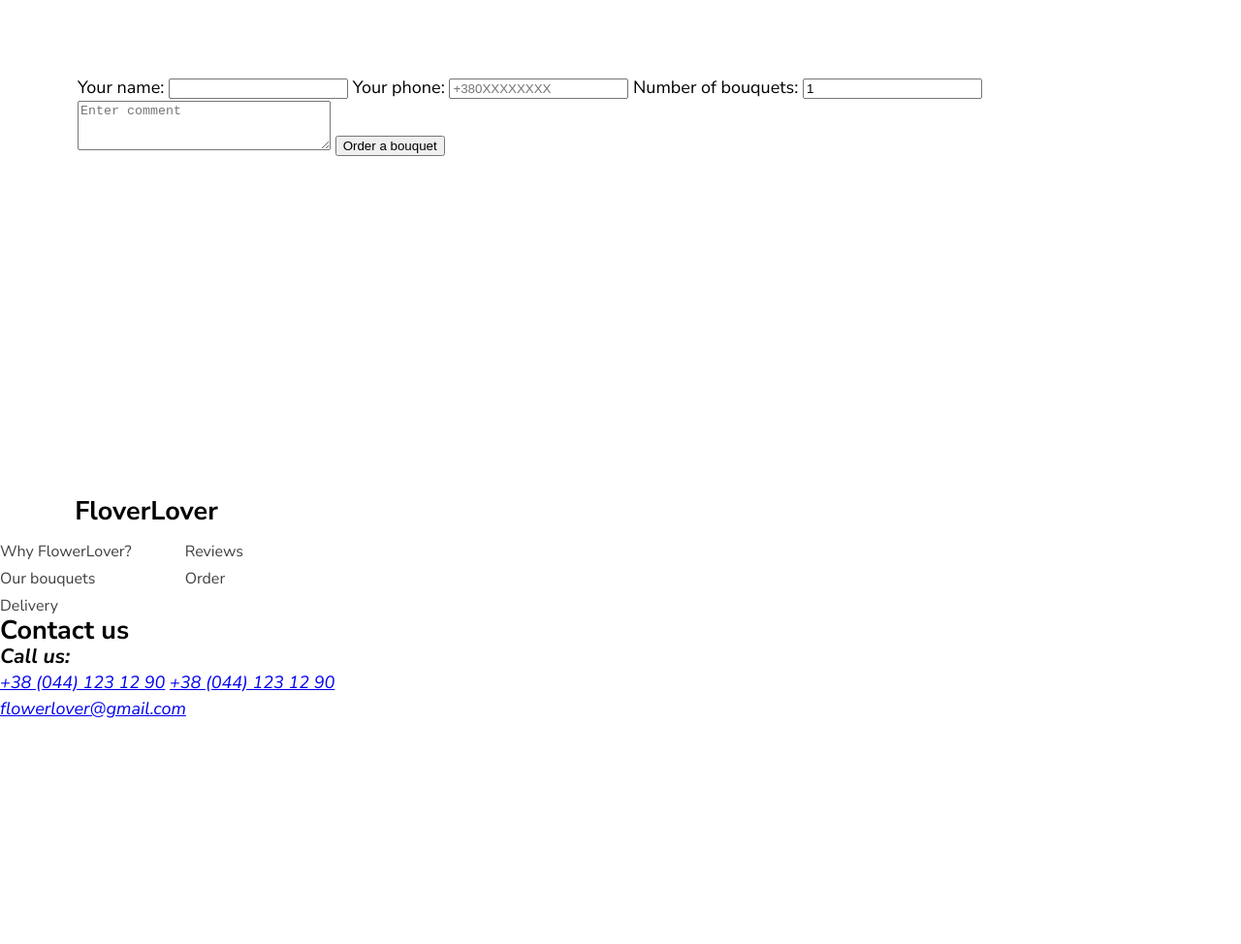
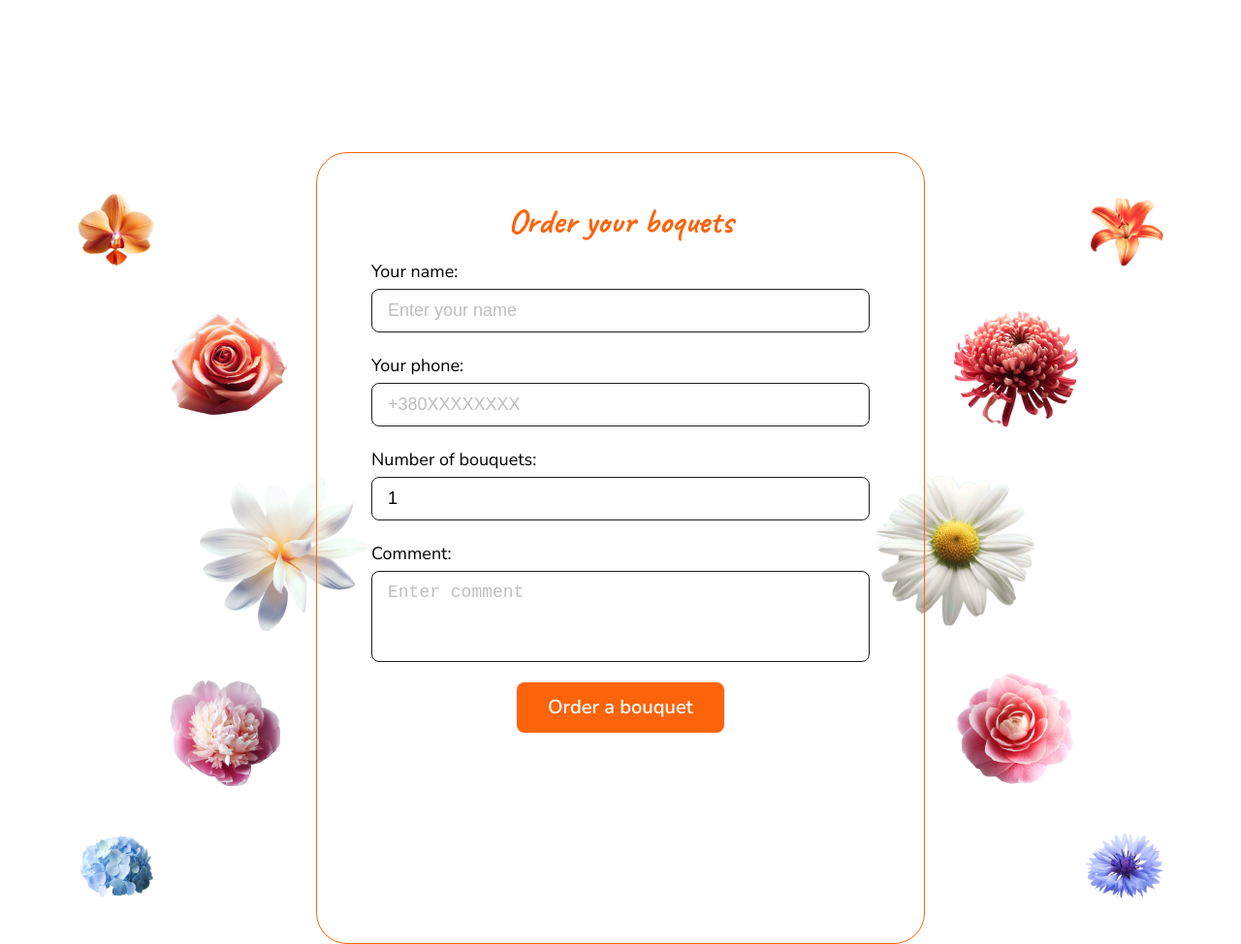
Before and after one commit to nataliia-smalchenko/FlowerLover-28-09-2024, a plain HTML site: page index.html in a window 1280 px wide. Shown: the part 1493-2467 px from the top of the page at 97% size. Before the commit the page ends 2238 px from the top, so only its background shows below. Drawn offline with Linux system fonts and the light colour scheme.

Commit message:
add form styles

```diff
--- /dev/null
+++ b/css/advantages.css
@@ -0,0 +1,33 @@
+.advantages {
+  padding-top: 80px;
+  padding-bottom: 80px;
+}
+
+.advantages-list {
+  margin-top: 48px;
+  display: flex;
+  flex-direction: column;
+  gap: 20px;
+}
+
+.advantages-item {
+  display: flex;
+  gap: 128px;
+  align-items: center;
+}
+
+.advantages-item-text {
+  width: 633px;
+}
+
+.li1 {
+  margin-left: 109px;
+}
+
+.li2 {
+  margin-left: 197px;
+}
+
+.li3 {
+  margin-left: 235px;
+}
--- /dev/null
+++ b/css/base.css
@@ -0,0 +1,34 @@
+body {
+  font-family: "Nunito Sans", sans-serif;
+  font-size: 18px;
+  line-height: 150%;
+  margin: 0;
+}
+
+h1,
+h2,
+h3,
+h4,
+h5,
+h6,
+p {
+  margin-block-start: 0;
+  margin-block-end: 0;
+}
+
+ul,
+li {
+  list-style-type: none;
+  padding-left: 0;
+  margin-block-start: 0;
+  margin-block-end: 0;
+}
+
+.section {
+  max-width: 1440px;
+  padding-left: 80px;
+  padding-right: 80px;
+  box-sizing: border-box;
+  margin-left: auto;
+  margin-right: auto;
+}
--- /dev/null
+++ b/css/delivery.css
@@ -0,0 +1,19 @@
+/* Не належить жодному елементу. Зразок для картки секції доставки */
+.test {
+  display: flex;
+  justify-content: center;
+  align-items: center;
+  padding: 12px 32px;
+
+  width: 302px;
+  height: 114px;
+
+  background: #ffffff;
+  border-radius: 24px;
+
+  font-family: "Nunito Sans";
+  font-size: 20px;
+  line-height: 150%;
+  text-align: center;
+  color: #1f1f1f;
+}
--- /dev/null
+++ b/css/footer.css
@@ -0,0 +1,24 @@
+.footer-links {
+  width: 302px;
+  display: flex;
+  flex-direction: column;
+  gap: 16px;
+  align-items: center;
+}
+
+.footer-list {
+  display: flex;
+  flex-direction: column;
+  gap: 4px;
+  flex-wrap: wrap;
+  height: 80px;
+  width: 100%;
+}
+
+.footer-link {
+  display: block;
+  text-decoration: none;
+  font-size: 16px;
+  line-height: 150%;
+  color: #404040;
+}
--- /dev/null
+++ b/css/header.css
@@ -0,0 +1,18 @@
+.header {
+  display: flex;
+  align-items: center;
+  justify-content: space-between;
+}
+
+.header-list {
+  display: flex;
+  gap: 48px;
+}
+
+.header-link {
+  display: block;
+  padding-top: 32px;
+  padding-bottom: 32px;
+  text-decoration: none;
+  color: #1f1f1f;
+}
--- /dev/null
+++ b/css/hero.css
@@ -0,0 +1,36 @@
+.hero {
+  display: flex;
+  gap: 133px;
+  padding-top: 32px;
+  padding-bottom: 32px;
+}
+
+.hero-text-wrapper {
+  display: flex;
+  flex-direction: column;
+  gap: 52px;
+  align-items: flex-start;
+  justify-content: space-evenly;
+}
+
+.hero-title {
+  font-family: "Caveat", cursive;
+  /* margin-bottom: 52px; */
+}
+
+.hero-text {
+  /* margin-bottom: 52px; */
+}
+
+.hero-button {
+  /* width: 214px;
+  height: 52px; */
+  border-radius: 8px;
+  background-color: #fc640c;
+  padding: 16px 32px;
+  line-height: 100%;
+  font-weight: 600;
+  color: #ffffff;
+  text-decoration: none;
+  display: inline-block;
+}
--- /dev/null
+++ b/css/order.css
@@ -0,0 +1,99 @@
+.order {
+  padding-top: 80px;
+  padding-bottom: 80px;
+  background-image: url("../images/order/Frame\ 47452.png"),
+    url("../images/order/Frame\ 47453.png");
+  background-repeat: no-repeat;
+  background-position: top 120px left 80px, top 120px right 80px;
+}
+.order-form {
+  width: 628px;
+  /* Після додавання інших полів висоту варто прибрати взагалі */
+  height: 817px;
+  /* Внутрішні відступи: */
+  padding: 52px 56px;
+  /* Щоб правильно у вказану ширину входили
+  також ширина рамки та внутрішні відступи (paddings)*/
+  box-sizing: border-box;
+  /* Рамка форми та заокруглення країв*/
+  border-radius: 32px;
+  border: 1px solid var(--Orange-3, #fc640c);
+  /* Вирівнювання та відступи елементів всередині */
+  display: flex;
+  flex-direction: column;
+  align-items: center;
+  gap: 21px;
+  /* Центрування по ширині */
+  margin-left: auto;
+  margin-right: auto;
+}
+
+.order-title {
+  /* Шрифт */
+  font-family: "Caveat", cursive;
+  /* Товщина літер */
+  font-weight: 700;
+  /* Розмір тексту */
+  font-size: 36px;
+  /* Висота тексту */
+  line-height: 100%;
+  /* Колір тексту */
+  color: #fc640c;
+}
+
+.order-input-wrapper {
+  /* Щоб контейнер займав усю доступну йому ширину */
+  width: 100%;
+  display: flex;
+  /* Розташування у стовпчик */
+  flex-direction: column;
+  /* Розтягування внутрішніх елементів по ширині */
+  align-items: stretch;
+  /* Відступи для внутрішніх елементів */
+  gap: 4px;
+}
+
+.order-input {
+  padding: 8px 16px;
+  /* Заокруглення кутів */
+  border-radius: 8px;
+  /* Рамка */
+  border: 1px solid #1f1f1f;
+  /* Фоновий колір */
+  background-color: #fff;
+  /* Шрифтові стилі */
+  font-size: 18px;
+  line-height: 150%;
+}
+
+/* Колір тексту плейсхолдера,
+тексту, який відображається у полі, якщо воно пусте */
+.order-input::placeholder {
+  color: #bfbfbf;
+}
+
+/* Прибираємо стрілки всередині */
+.order-input[type="number"]::-webkit-inner-spin-button {
+  -webkit-appearance: none;
+}
+
+.order-textarea {
+  height: 76px;
+  resize: none;
+}
+
+.order-button {
+  display: flex;
+  padding: 16px 32px;
+  justify-content: center;
+  align-items: center;
+  gap: 10px;
+  border-radius: 8px;
+  background-color: #fc640c;
+  color: #fff;
+  font-family: "Nunito Sans", sans-serif;
+  font-size: 20px;
+  font-weight: 600;
+  line-height: 100%;
+  border: none;
+}
--- a/css/style.css
+++ b/css/style.css
@@ -1,172 +1,10 @@
-body {
-  font-family: "Nunito Sans", sans-serif;
-  font-size: 18px;
-  line-height: 150%;
-  margin: 0;
-}
-
-h1,
-h2,
-h3,
-h4,
-h5,
-h6,
-p {
-  margin-block-start: 0;
-  margin-block-end: 0;
-}
-
-ul,
-li {
-  list-style-type: none;
-  padding-left: 0;
-  margin-block-start: 0;
-  margin-block-end: 0;
-}
-
-.section {
-  max-width: 1440px;
-  padding-left: 80px;
-  padding-right: 80px;
-  box-sizing: border-box;
-  margin-left: auto;
-  margin-right: auto;
-}
-
-/* ---------- HEADER ---------- */
-.header {
-  display: flex;
-  align-items: center;
-  justify-content: space-between;
-}
-
-.header-list {
-  display: flex;
-  gap: 48px;
-}
-
-.header-link {
-  display: block;
-  padding-top: 32px;
-  padding-bottom: 32px;
-  text-decoration: none;
-  color: #1f1f1f;
-}
-
-/* ---------- HERO ---------- */
-.hero {
-  display: flex;
-  gap: 133px;
-  padding-top: 32px;
-  padding-bottom: 32px;
-}
-
-.hero-text-wrapper {
-  display: flex;
-  flex-direction: column;
-  gap: 52px;
-  align-items: flex-start;
-  justify-content: space-evenly;
-}
-
-.hero-title {
-  font-family: "Caveat", cursive;
-  /* margin-bottom: 52px; */
-}
-
-.hero-text {
-  /* margin-bottom: 52px; */
-}
-
-.hero-button {
-  /* width: 214px;
-  height: 52px; */
-  border-radius: 8px;
-  background-color: #fc640c;
-  padding: 16px 32px;
-  line-height: 100%;
-  font-weight: 600;
-  color: #ffffff;
-  text-decoration: none;
-  display: inline-block;
-}
-
-/* ---------- ADVANTAGES ---------- */
-.advantages {
-  padding-top: 80px;
-  padding-bottom: 80px;
-}
-
-.advantages-list {
-  margin-top: 48px;
-  display: flex;
-  flex-direction: column;
-  gap: 20px;
-}
-
-.advantages-item {
-  display: flex;
-  gap: 128px;
-  align-items: center;
-}
-
-.advantages-item-text {
-  width: 633px;
-}
-
-.li1 {
-  margin-left: 109px;
-}
-
-.li2 {
-  margin-left: 197px;
-}
-
-.li3 {
-  margin-left: 235px;
-}
-
-/* Не належить жодному елементу. Зразок для картки секції доставки */
-.test {
-  display: flex;
-  justify-content: center;
-  align-items: center;
-  padding: 12px 32px;
-
-  width: 302px;
-  height: 114px;
-
-  background: #ffffff;
-  border-radius: 24px;
-
-  font-family: "Nunito Sans";
-  font-size: 20px;
-  line-height: 150%;
-  text-align: center;
-  color: #1f1f1f;
-}
-
-.footer-links {
-  width: 302px;
-  display: flex;
-  flex-direction: column;
-  gap: 16px;
-  align-items: center;
-}
-
-.footer-list {
-  display: flex;
-  flex-direction: column;
-  gap: 4px;
-  flex-wrap: wrap;
-  height: 80px;
-  width: 100%;
-}
-
-.footer-link {
-  display: block;
-  text-decoration: none;
-  font-size: 16px;
-  line-height: 150%;
-  color: #404040;
-}
+@import url("./base.css");
+@import url("./header.css");
+@import url("./hero.css");
+@import url("./advantages.css");
+@import url("./quote.css");
+@import url("./bouquets.css");
+@import url("./delivery.css");
+@import url("./reviews.css");
+@import url("./order.css");
+@import url("./footer.css");
--- a/index.html
+++ b/index.html
@@ -84,46 +84,56 @@
         </li>
       </ul>
     </section>
-    <section class="section">
-      <form>
+    <section class="order section">
+      <form class="order-form">
+        <h2 class="order-title">Order your boquets</h2>
+        <div class="order-input-wrapper">
           <label for="name">Your name:</label>
-        <input type="text" name="name" id="name" required />
-        <label>
-          Your phone:
-          <input type="tel" name="phone" placeholder="+380XXXXXXXX" required />
-        </label>
+          <input
+            class="order-input"
+            type="text"
+            name="name"
+            id="name"
+            placeholder="Enter your name"
+            required
+          />
+        </div>
+        <div class="order-input-wrapper">
+          <label> Your phone:</label>
+          <input
+            class="order-input"
+            type="tel"
+            name="phone"
+            placeholder="+380XXXXXXXX"
+            required
+          />
+        </div>
+        <div class="order-input-wrapper">
           <label for="num">Number of bouquets:</label>
           <input
+            class="order-input"
             type="number"
             name="number_of_bouquets"
             value="1"
             id="num"
             required
           />
+        </div>
+        <div class="order-input-wrapper">
+          <label for="comment">Comment:</label>
           <textarea
-          name=""
-          id=""
+            class="order-input order-textarea"
+            name="comment"
+            id="comment"
             cols="30"
             rows="3"
             placeholder="Enter comment"
           ></textarea>
-        <button>Order a bouquet</button>
+        </div>
+        <button class="order-button">Order a bouquet</button>
       </form>
     </section>
-    <br />
-    <br />
-    <br />
-    <br />
-    <br />
-    <br />
-    <br />
-    <br />
-    <br />
-    <br />
-    <br />
-    <br />
-    <br />
-    <footer>
+    <footer class="section">
       <div class="footer-links">
         <h2>FloverLover</h2>
         <ul class="footer-list">
```
Also changed, not shown: css/bouquets.css (added), css/quote.css (added), css/reviews.css (added), images/order/Frame 47452.png (added), images/order/Frame 47453.png (added). Lines whose indentation alone changed are shown as unchanged.
